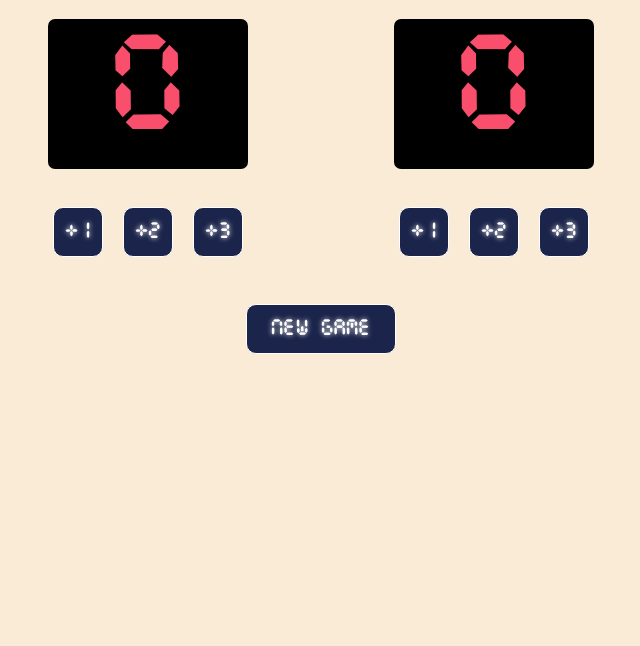
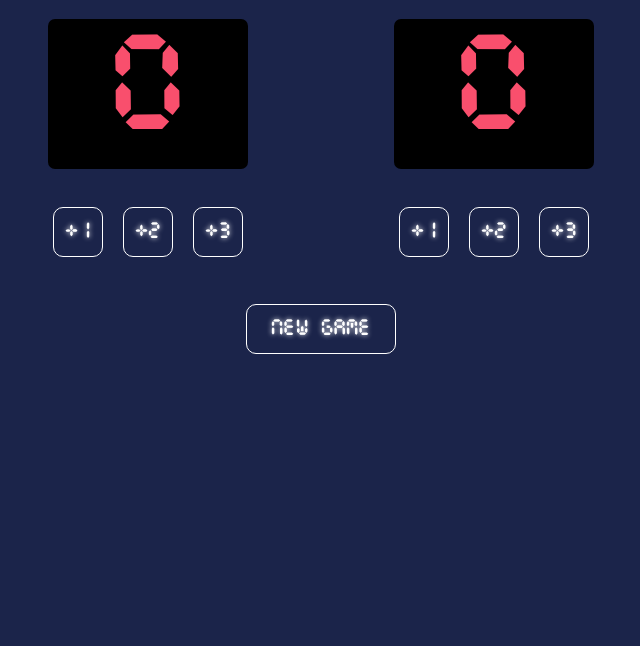
Before and after one commit to theman1811/scoreboard-scrimba, a plain HTML site: page index.html in a window 1280 px wide. Shown: the part 154-800 px from the top of the page, without its empty margins (319-959 px from the left). Drawn offline with Linux system fonts and the light colour scheme.

Commit message:
background color modified
antiquewhite => #1B244A

```diff
--- a/styles.css
+++ b/styles.css
@@ -1,5 +1,5 @@
 body{
-    background-color: antiquewhite;
+    background-color: #1B244A;
 }
 
 #game{
```
